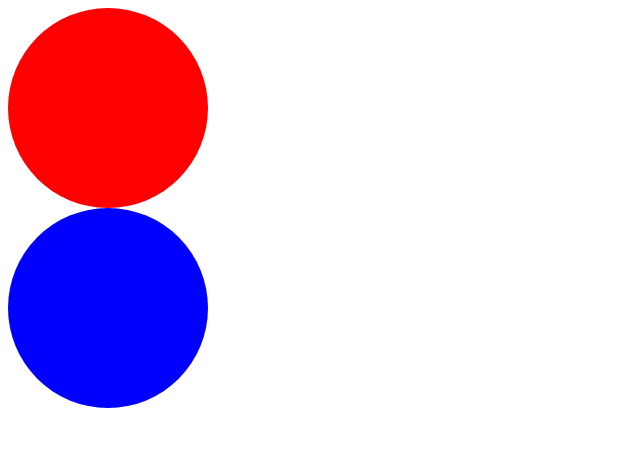
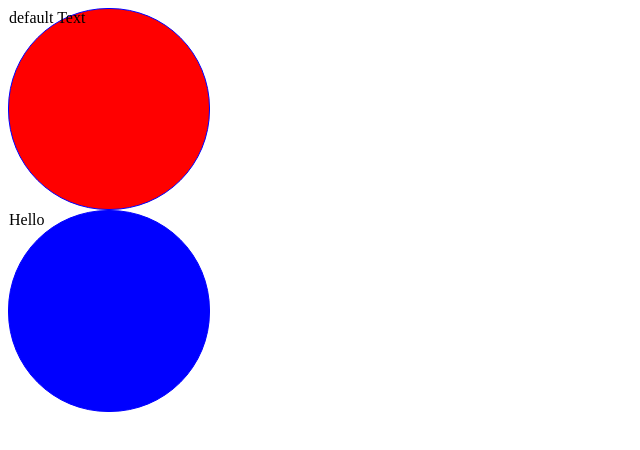
Before and after one commit to sunjw0531/react-master-class-recoil, a React (Create React App) app: page / in a window 1280 px wide. Shown: the top 450 px of the page, without its empty margins (0-640 px from the left). Built offline with nearby package versions, Linux system fonts and the light colour scheme.

Commit message:
TypeScript : optional props
using '?' and '??'

```diff
--- a/src/App.tsx
+++ b/src/App.tsx
@@ -1,11 +1,10 @@
-import styled from 'styled-components';
 import Circle from './Circle';
 
 function App() {
   return (
     <div>
-      <Circle bgColor="red" />
-      <Circle bgColor="blue" />
+      <Circle bgColor="red" borderColor="blue" />
+      <Circle bgColor="blue" text="Hello" />
     </div>
   );
 }
--- a/src/Circle.tsx
+++ b/src/Circle.tsx
@@ -1,18 +1,34 @@
 import styled from 'styled-components';
+
+interface ContainerProps {
+  bgColor: string;
+  borderColor: string;
+}
 
 interface CircleProps {
   bgColor: string;
+  borderColor?: string;
+  text?: string;
 }
 
-const Container = styled.div<CircleProps>`
+const Container = styled.div<ContainerProps>`
   width: 200px;
   height: 200px;
   background-color: ${(props) => props.bgColor};
   border-radius: 100px;
+  border: 1px solid ${(props) => props.borderColor};
 `;
 
-const Circle = ({ bgColor }: CircleProps) => {
-  return <Container bgColor={bgColor} />;
+const Circle = ({
+  bgColor,
+  borderColor,
+  text = 'default Text',
+}: CircleProps) => {
+  return (
+    <Container bgColor={bgColor} borderColor={borderColor ?? bgColor}>
+      {text}
+    </Container>
+  );
 };
 
 export default Circle;
```
